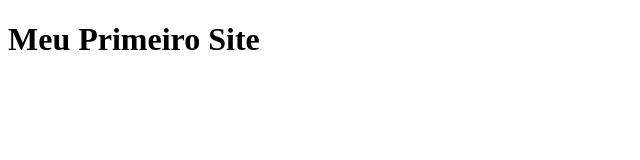
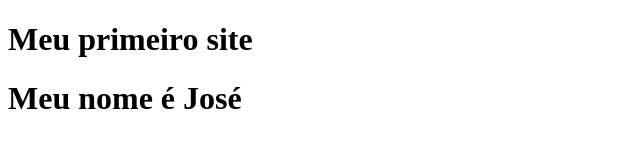
Before and after one commit to daniloulrich-gamer/meu_projeto_danilo, a plain HTML site: page index.html in a window 1280 px wide. Shown: the whole page, without its empty margins (0-640 px from the left). Drawn offline with Linux system fonts and the light colour scheme.

Commit message:
commitjose

```diff
--- a/index.html
+++ b/index.html
@@ -6,6 +6,7 @@
     <title>Document</title>
 </head>
 <body>
-    <h1>Meu Primeiro Site</h1>
+    <h1>Meu primeiro site</h1>
+    <h1>Meu nome é José</h1>
 </body>
 </html>
```
